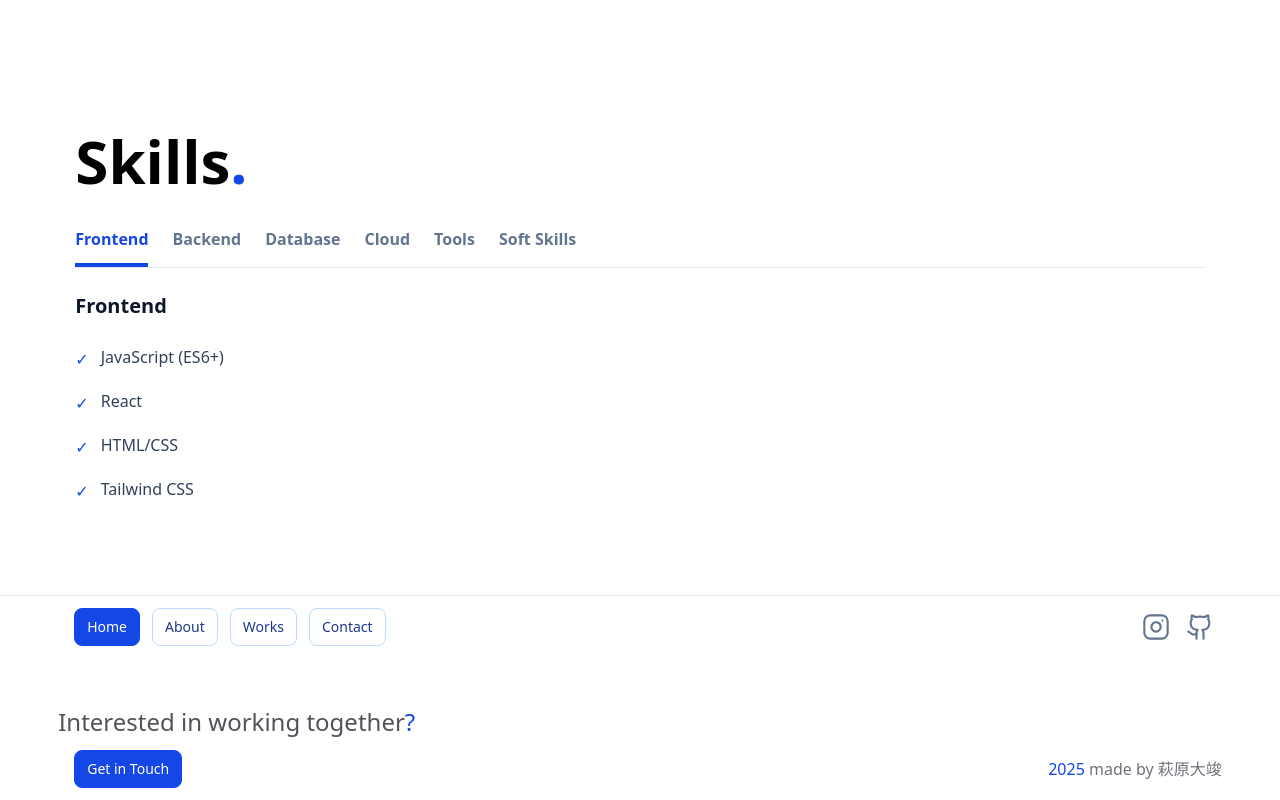
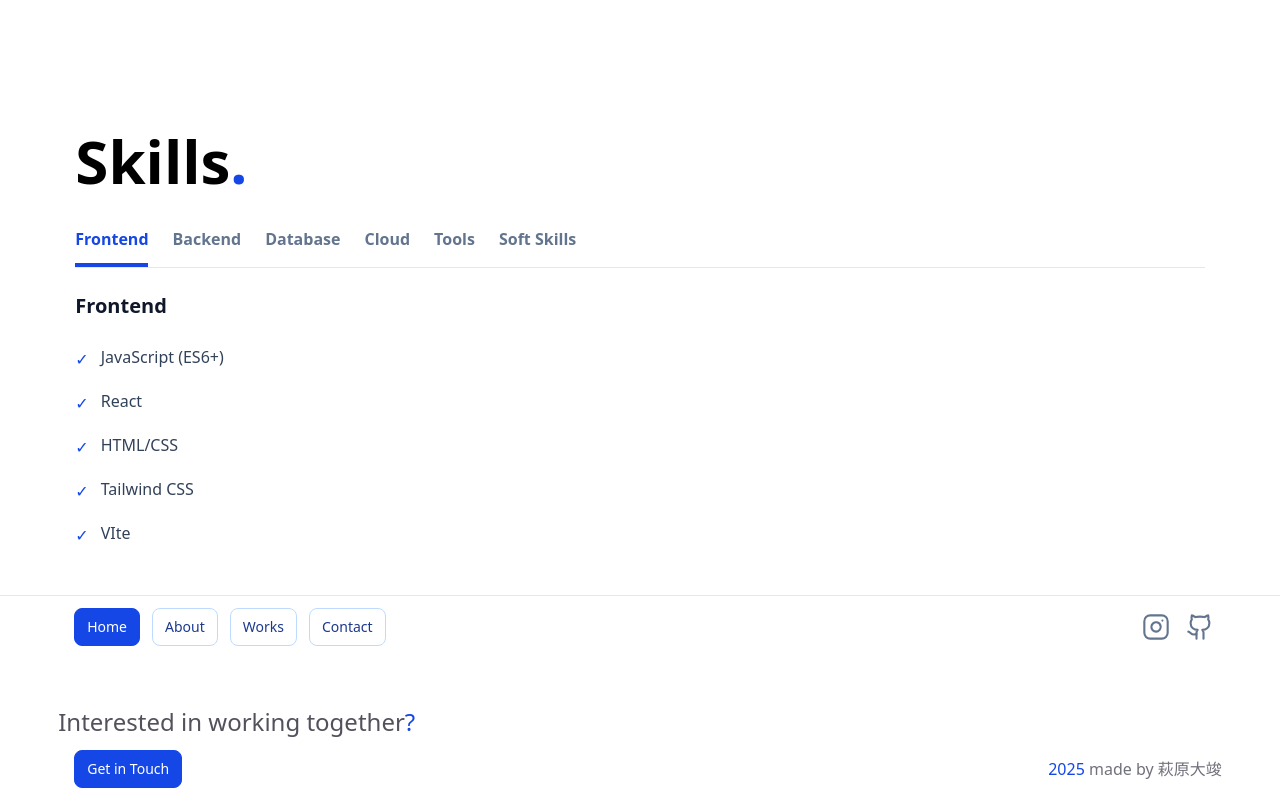
Before and after one commit to Taishun-Hagihara/taishun-portfolio, a React (Vite) app: page / in a window 1280 px wide. Shown: the part 639-1439 px from the top of the page. Built offline with nearby package versions, Linux system fonts and the light colour scheme.

Commit message:
revise Skills

```diff
--- a/src/components/SkillTabs.jsx
+++ b/src/components/SkillTabs.jsx
@@ -5,11 +5,11 @@ export default function SkillsTabs() {
         () => [
             {
                 label: "Frontend",
-                items: ["JavaScript (ES6+)", "React", "HTML/CSS", "Tailwind CSS"],
+                items: ["JavaScript (ES6+)", "React", "HTML/CSS", "Tailwind CSS","VIte"],
             },
-            { label: "Backend", items: ["Node.js", "Express", "REST APIs"] },
-            { label: "Database", items: ["Supabase (or MongoDB)"] },
-            { label: "Cloud", items: ["AWS (deploying projects with S3/CloudFront)"] },
+            { label: "Backend", items: ["Node.js(learning)"] },
+            { label: "Database", items: ["Supabase"] },
+            { label: "Cloud", items: ["AWS (deploying projects with S3/CloudFront/Route53/ACM)"] },
             { label: "Tools", items: ["Git", "GitHub"] },
             {
                 label: "Soft Skills",
```
